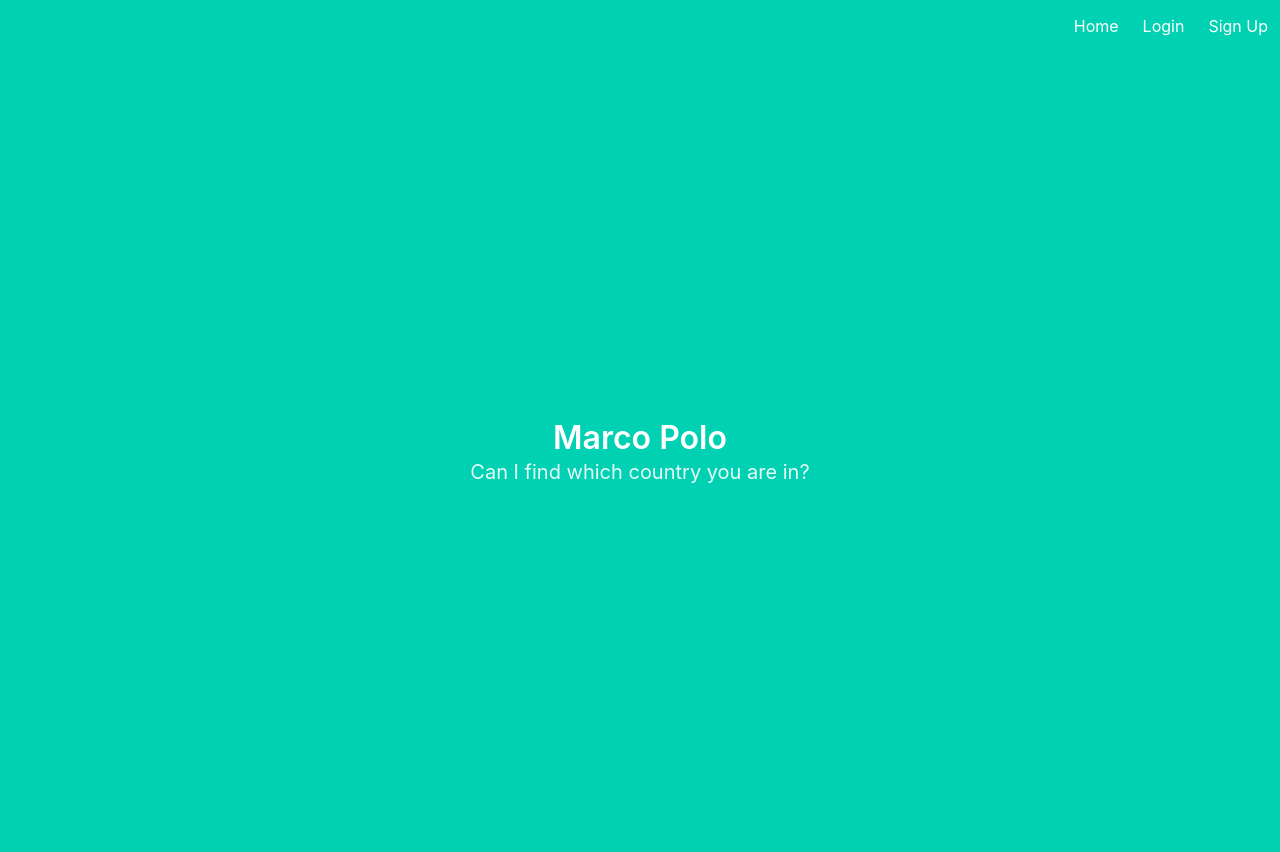
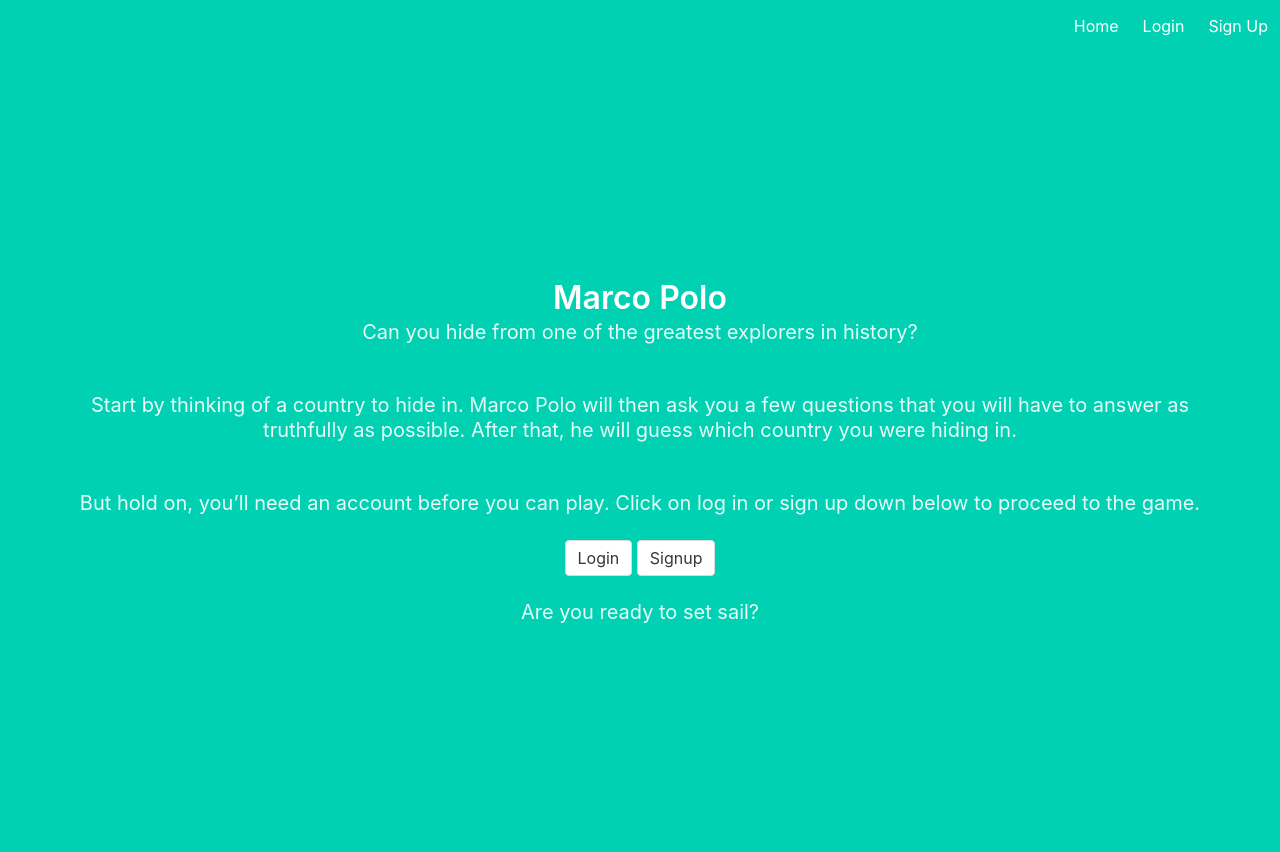
Before and after one commit to N0nameleft/Marco-Polo, a Flask app: page / in a window 1280 px wide. Run offline with Flask 3, Linux system fonts and the light colour scheme.

Commit message:
fixed home page tried fixing background image but struggled. Need to work on this

```diff
--- a/flask_auth_app/project/templates/base.html
+++ b/flask_auth_app/project/templates/base.html
@@ -1,10 +1,10 @@
 <!DOCTYPE html>
-<html>
+<html lang="en">
 <head>
     <meta charset="utf-8">
     <meta http-equiv="X-UA-Compatible" content="IE=edge">
     <meta name="viewport" content="width=device-width, initial-scale=1">
-    <title>Flask Auth Example</title>
+    <title>Marco Polo</title>
     <link rel="stylesheet" href="https://cdnjs.cloudflare.com/ajax/libs/bulma/0.7.2/css/bulma.min.css" />
 </head>
 <body>
--- a/flask_auth_app/project/templates/index.html
+++ b/flask_auth_app/project/templates/index.html
@@ -5,6 +5,26 @@
   Marco Polo
 </h1>
 <h2 class="subtitle">
-  Can I find which country you are in?
+    Can you hide from one of the greatest explorers in history?
 </h2>
+<br>
+<p class="subtitle">
+    Start by thinking of a country to hide in.
+    Marco Polo will then ask you a few questions that you will have to answer as truthfully as possible.
+    After that, he will guess which country you were hiding in.
+</p>
+<br>
+<p class="subtitle">
+    But hold on, you’ll need an account before you can play. Click on log in or sign up down below to
+    proceed to
+    the game.
+</p>
+<a href="{{ url_for('auth.login') }}"><button class="button">Login</button></a>
+<a href="{{ url_for('auth.signup') }}"><button class="button">Signup</button></a>
+<br>
+<br>
+<p class="subtitle">
+    Are you ready to set sail?
+</p>
+
 {% endblock %}
```
Also changed, not shown: flask_auth_app/auth/pyvenv.cfg (+4 -4 lines), flask_auth_app/images/background.jpg (deleted), flask_auth_app/images/paper.png (deleted), flask_auth_app/images/seafaring.jpg (deleted), flask_auth_app/instance/db.sqlite, flask_auth_app/project/images/favicon.png (renamed from flask_auth_app/images/favicon.png), 3 other files.
